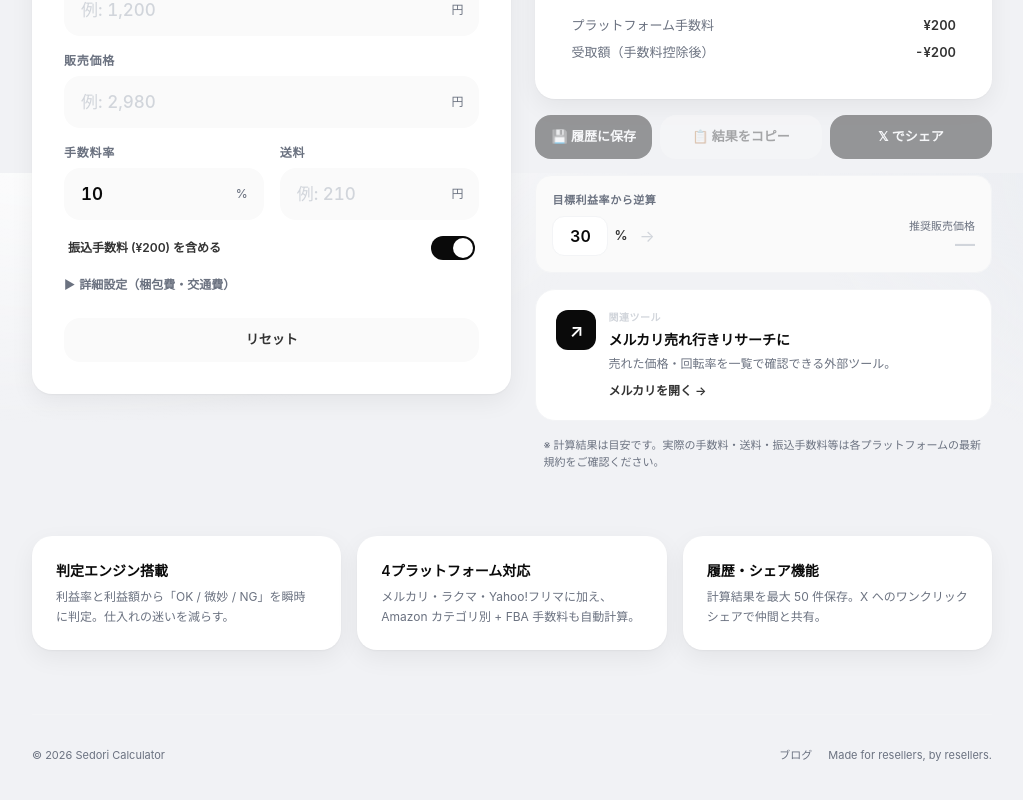
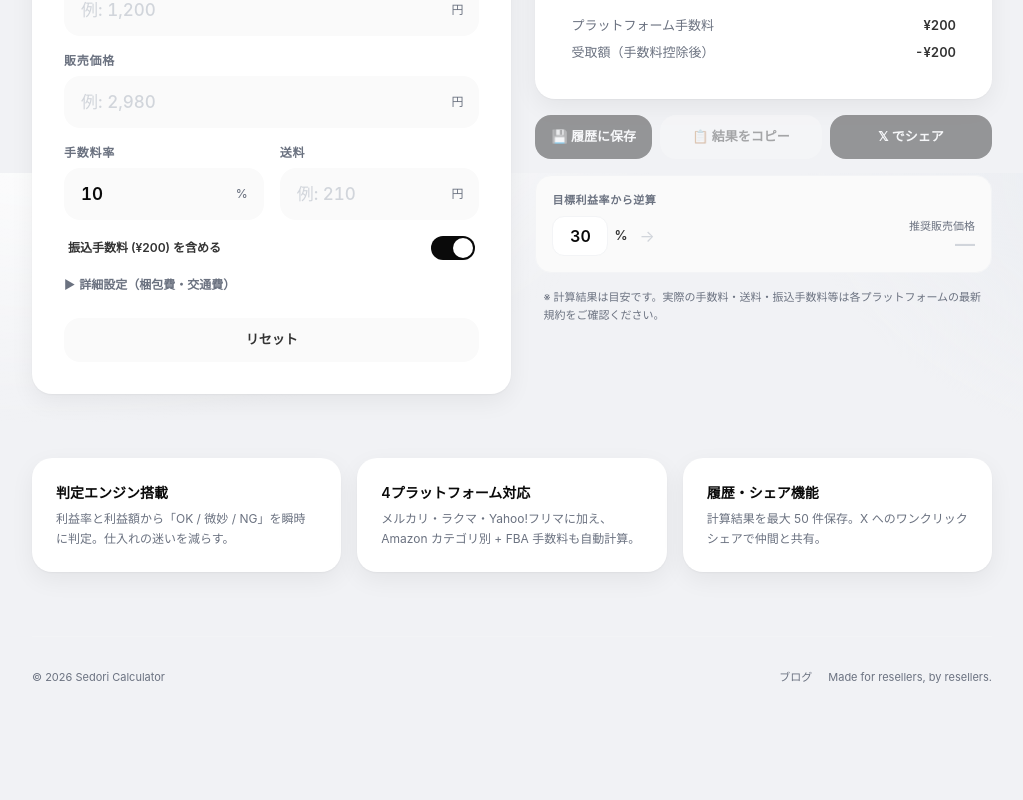
Before and after one commit to kokkohaku418/sedori-calculator, a Next.js app: page / in a window 1280 px wide. Shown: the part 627-1427 px from the top of the page, without its empty margins (128-1151 px from the left). After the commit the page ends 1377 px from the top, so only its background shows below. Built offline with nearby package versions, Linux system fonts and the light colour scheme.

Commit message:
feat: Amazon affiliate optimized CTA

```diff
--- a/components/AffiliateBlock.tsx
+++ b/components/AffiliateBlock.tsx
@@ -1,68 +1,190 @@
 "use client";
 import type { PlatformId } from "@/lib/platforms";
+import type { Verdict } from "@/lib/calc";
 
-const SLOTS: Record<
-  PlatformId | "default",
-  { title: string; desc: string; href: string; cta: string }
-> = {
-  amazon: {
-    title: "Keepa で価格推移をチェック",
-    desc: "Amazon の価格・ランキング履歴を確認して仕入れの精度を上げる。",
-    href: "https://keepa.com/",
-    cta: "Keepa を見る",
+/* -----------------------------------------------------------
+ * AffiliateBlock
+ * - 判定 (verdict) ごとに COPY / LINK / TRACK を切り替える
+ * - URL は LINKS で一元管理（将来アフィリンクへの差し替えが容易）
+ * - クリック計測は trackEvent() に集約（GA/PostHog 等への置換可能）
+ * ----------------------------------------------------------- */
+
+type ActiveVerdict = Exclude<Verdict, "idle">;
+
+type Tone = "emerald" | "amber" | "ink";
+
+type Copy = {
+  label: string;
+  headline: string;
+  desc: string;
+  cta: string;
+  tone: Tone;
+};
+
+type LinkContext = {
+  platform: PlatformId;
+};
+
+type LinkResolver = (ctx: LinkContext) => string;
+
+/* ---------- COPY: 判定別の感情コピー（絵文字なし） ---------- */
+const COPY: Record<ActiveVerdict, Copy> = {
+  ok: {
+    label: "GO",
+    headline: "判定はGO。今日の利益を確定させよう。",
+    desc: "在庫が消える前に、商品ページからそのまま仕入れを完了させましょう。",
+    cta: "Amazonで仕入れる",
+    tone: "emerald",
   },
-  mercari: {
-    title: "メルカリ売れ行きリサーチに",
-    desc: "売れた価格・回転率を一覧で確認できる外部ツール。",
-    href: "https://www.mercari.com/jp/",
-    cta: "メルカリを開く",
+  warn: {
+    label: "CHECK",
+    headline: "判断はあと一歩。価格推移を見て確信を持とう。",
+    desc: "Keepaで過去90日の価格と販売ランクを確認すれば、仕入れの良否は30秒で見極められます。",
+    cta: "Keepaで価格推移を見る",
+    tone: "amber",
   },
-  rakuma: {
-    title: "ラクマで在庫を比較",
-    desc: "ラクマの相場と回転率を確認して仕入れ判断に活用。",
-    href: "https://fril.jp/",
-    cta: "ラクマを開く",
-  },
-  yahoo: {
-    title: "Yahoo!フリマで類似品を確認",
-    desc: "同カテゴリの売れ筋・相場をチェック。",
-    href: "https://paypayfleamarket.yahoo.co.jp/",
-    cta: "Yahoo!フリマを開く",
-  },
-  default: {
-    title: "もっと深く分析する",
-    desc: "外部ツールと組み合わせると判断精度が上がります。",
-    href: "https://keepa.com/",
-    cta: "Keepa を見る",
+  ng: {
+    label: "NEXT",
+    headline: "この商品はパス。次の利益商品に時間を使おう。",
+    desc: "Amazonの売れ筋ランキングから、いま勢いのある商品を比較して次の候補を見つけましょう。",
+    cta: "Amazonで別商品を探す",
+    tone: "ink",
   },
 };
 
-export default function AffiliateBlock({ platform }: { platform: PlatformId }) {
-  const slot = SLOTS[platform] ?? SLOTS.default;
+/* ---------- LINKS: URLは1箇所に集約。差し替えはここだけ ---------- */
+const LINKS: Record<ActiveVerdict, LinkResolver> = {
+  // TODO: ASINが分かるようになったら商品ページ + アソシエイトタグへ
+  // 例: `https://www.amazon.co.jp/dp/${asin}?tag=YOUR_TAG-22`
+  ok: () => "https://www.amazon.co.jp/?tag=YOUR_TAG-22",
+
+  // TODO: Keepa の紹介リンクへ
+  warn: () => "https://keepa.com/",
+
+  // TODO: カテゴリ別ベストセラー or 検索URLへ差し替え可能
+  ng: () => "https://www.amazon.co.jp/gp/bestsellers?tag=YOUR_TAG-22",
+};
+
+/* ---------- TRACK: 計測の抽象化（GA/PostHog等への置換ポイント） ---------- */
+type TrackPayload = {
+  event: "affiliate_click";
+  verdict: ActiveVerdict;
+  platform: PlatformId;
+  href: string;
+};
+
+function trackEvent(payload: TrackPayload): void {
+  if (typeof window === "undefined") return;
+  // GA4 例:
+  // window.gtag?.("event", payload.event, {
+  //   verdict: payload.verdict,
+  //   platform: payload.platform,
+  //   link_url: payload.href,
+  // });
+  //
+  // PostHog 例:
+  // window.posthog?.capture(payload.event, payload);
+}
+
+/* ---------- TONE: トーン別の Tailwind クラス ---------- */
+const TONE: Record<
+  Tone,
+  { card: string; badge: string; button: string; ring: string }
+> = {
+  emerald: {
+    card: "bg-gradient-to-br from-emerald-50 to-white border-emerald-200",
+    badge: "bg-emerald-500 text-white",
+    button:
+      "bg-emerald-500 hover:bg-emerald-600 active:bg-emerald-600 text-white shadow-[0_8px_24px_-8px_rgba(16,185,129,0.55)]",
+    ring: "focus-visible:ring-emerald-300",
+  },
+  amber: {
+    card: "bg-gradient-to-br from-amber-50 to-white border-amber-200",
+    badge: "bg-amber-500 text-white",
+    button:
+      "bg-amber-500 hover:bg-amber-600 active:bg-amber-600 text-white shadow-[0_8px_24px_-8px_rgba(245,158,11,0.55)]",
+    ring: "focus-visible:ring-amber-300",
+  },
+  ink: {
+    card: "bg-gradient-to-br from-ink-50 to-white border-ink-100",
+    badge: "bg-ink-900 text-white",
+    button:
+      "bg-ink-900 hover:bg-ink-700 active:bg-ink-700 text-white shadow-[0_8px_24px_-8px_rgba(10,10,10,0.45)]",
+    ring: "focus-visible:ring-ink-300",
+  },
+};
+
+/* ---------- Arrow (絵文字を使わずSVG) ---------- */
+function ArrowIcon() {
   return (
-    <a
-      href={slot.href}
-      target="_blank"
-      rel="sponsored noopener noreferrer"
-      className="block rounded-xl2 bg-white border border-ink-100 p-5 hover:border-ink-900 hover:shadow-card transition-all duration-200 group"
+    <svg
+      aria-hidden="true"
+      width="18"
+      height="18"
+      viewBox="0 0 24 24"
+      fill="none"
+      stroke="currentColor"
+      strokeWidth="2.5"
+      strokeLinecap="round"
+      strokeLinejoin="round"
     >
-      <div className="flex items-start gap-3">
-        <div className="w-10 h-10 rounded-xl bg-ink-900 text-white flex items-center justify-center text-[18px] font-semibold flex-shrink-0">
-          ↗
-        </div>
-        <div className="flex-1 min-w-0">
-          <div className="flex items-center gap-2 mb-1">
-            <span className="text-[10px] font-semibold text-ink-300 uppercase tracking-wider">
-              関連ツール
-            </span>
-          </div>
-          <div className="text-[14px] font-semibold text-ink-900 group-hover:underline">
-            {slot.title}
-          </div>
-          <div className="text-[12px] text-ink-500 mt-1 leading-relaxed">{slot.desc}</div>
-          <div className="text-[12px] font-semibold text-ink-700 mt-2">{slot.cta} →</div>
-        </div>
-      </div>
-    </a>
+      <line x1="5" y1="12" x2="19" y2="12" />
+      <polyline points="12 5 19 12 12 19" />
+    </svg>
   );
 }
+
+/* ---------- Component ---------- */
+export default function AffiliateBlock({
+  verdict,
+  platform,
+}: {
+  verdict: Verdict;
+  platform: PlatformId;
+}) {
+  if (verdict === "idle") return null;
+
+  const copy = COPY[verdict];
+  const tone = TONE[copy.tone];
+  const href = LINKS[verdict]({ platform });
+
+  const handleClick = () => {
+    trackEvent({ event: "affiliate_click", verdict, platform, href });
+  };
+
+  return (
+    <div
+      className={`relative rounded-xl2 border ${tone.card} p-5 sm:p-6 shadow-card animate-rise overflow-hidden`}
+    >
+      <span className="absolute top-3 right-3 text-[9px] font-semibold text-ink-300 tracking-widest">
+        PR
+      </span>
+
+      <div className="mb-4">
+        <span
+          className={`inline-flex items-center h-7 px-2.5 rounded-full text-[11px] font-bold tracking-[0.08em] ${tone.badge}`}
+        >
+          {copy.label}
+        </span>
+      </div>
+
+      <div className="text-[15px] sm:text-[17px] font-bold text-ink-900 leading-snug mb-2">
+        {copy.headline}
+      </div>
+      <p className="text-[12px] sm:text-[13px] text-ink-500 leading-relaxed mb-5">
+        {copy.desc}
+      </p>
+
+      <a
+        href={href}
+        target="_blank"
+        rel="sponsored noopener noreferrer"
+        onClick={handleClick}
+        className={`flex items-center justify-center gap-2 w-full min-h-[56px] sm:min-h-[52px] px-5 rounded-2xl text-[15px] sm:text-[14px] font-bold transition-all duration-150 active:scale-[0.98] outline-none focus-visible:ring-4 ${tone.button} ${tone.ring}`}
+      >
+        <span>{copy.cta}</span>
+        <ArrowIcon />
+      </a>
+    </div>
+  );
+}
--- a/components/Calculator.tsx
+++ b/components/Calculator.tsx
@@ -323,7 +323,7 @@ function CalculatorInner() {
           extraFee={extraFee}
         />
 
-        <AffiliateBlock platform={platform} />
+        <AffiliateBlock verdict={verdict} platform={platform} />
 
         <p className="text-[11px] text-ink-500 leading-relaxed px-2">
           ※ 計算結果は目安です。実際の手数料・送料・振込手数料等は各プラットフォームの最新規約をご確認ください。
```
